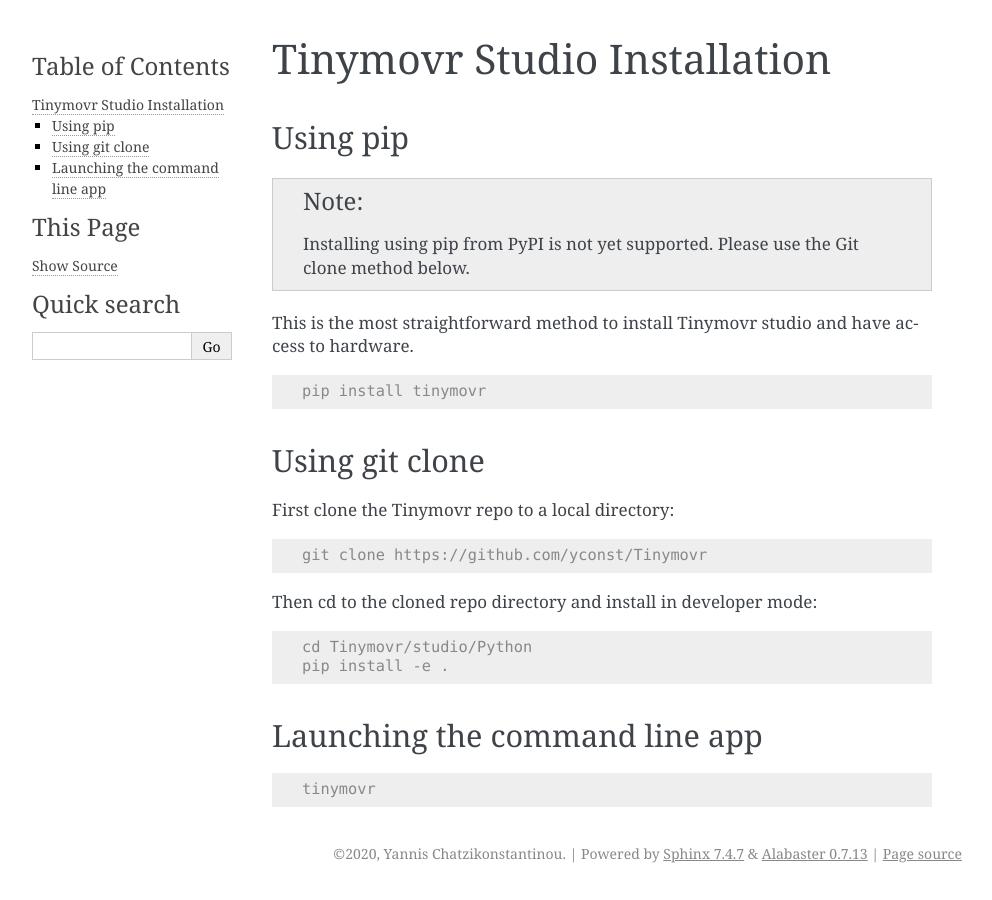
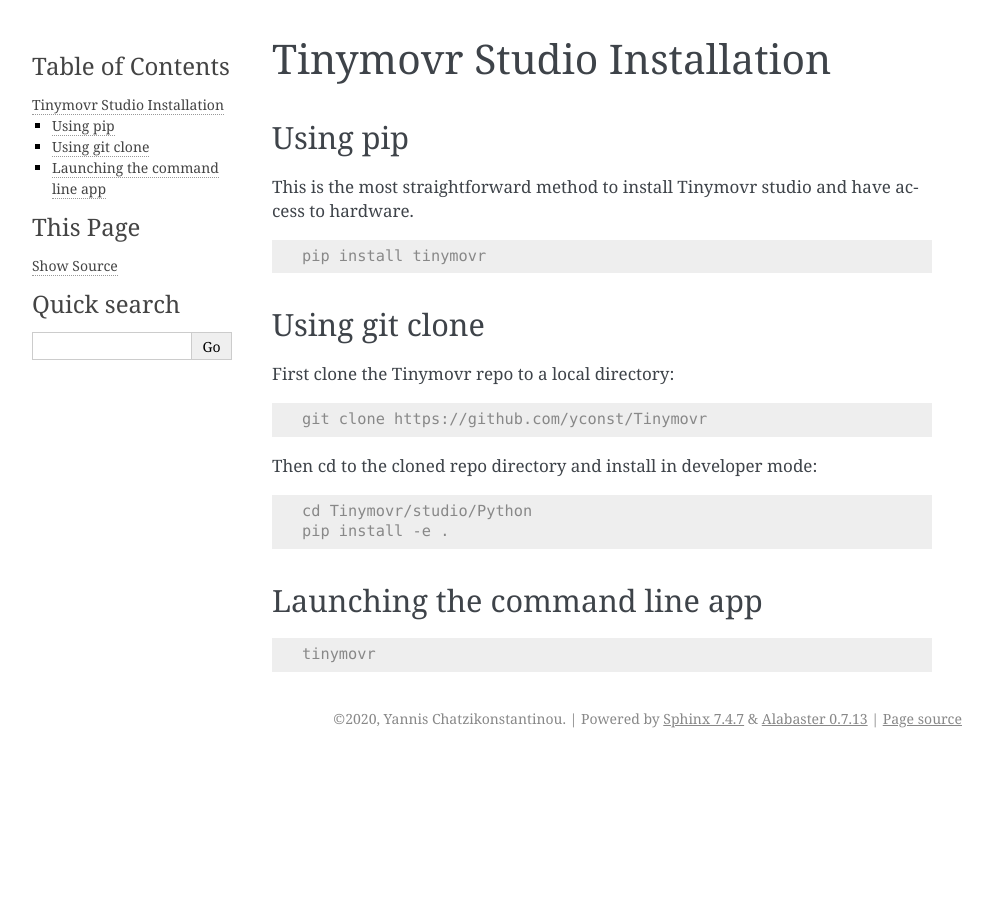
Before and after one commit to tinymovr/Tinymovr, a Sphinx documentation site: the page built from docs/studio/installation.rst, in a window 1280 px wide. Shown: the whole page, without its empty margins (148-1140 px from the left). Built offline with Sphinx 7.4.7, drawn with Linux system fonts in a browser that asks for light colours.

Commit message:
remove obsolete notice

```diff
--- a/docs/studio/installation.rst
+++ b/docs/studio/installation.rst
@@ -4,9 +4,6 @@
 
 Using pip
 #########
-
-.. note::
-   Installing using pip from PyPI is not yet supported. Please use the Git clone method below.
 
 This is the most straightforward method to install Tinymovr studio and have access to hardware.
 
```
